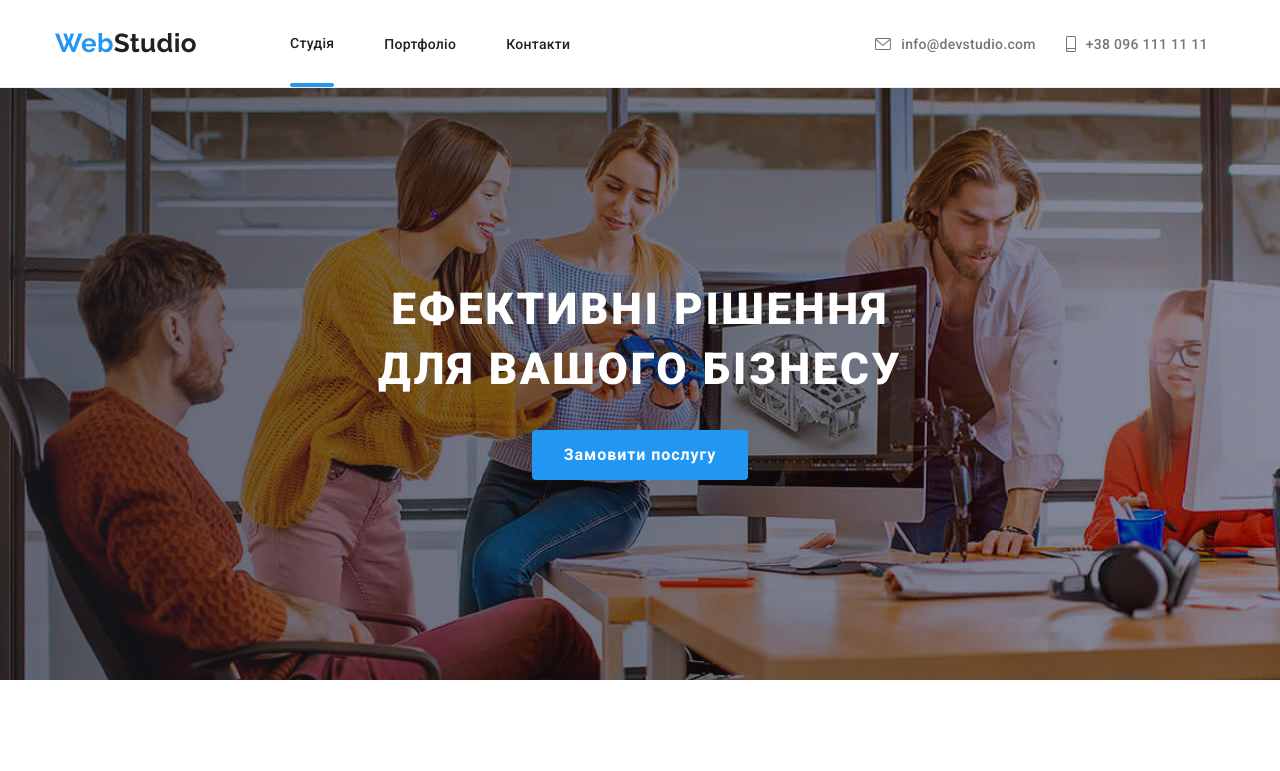
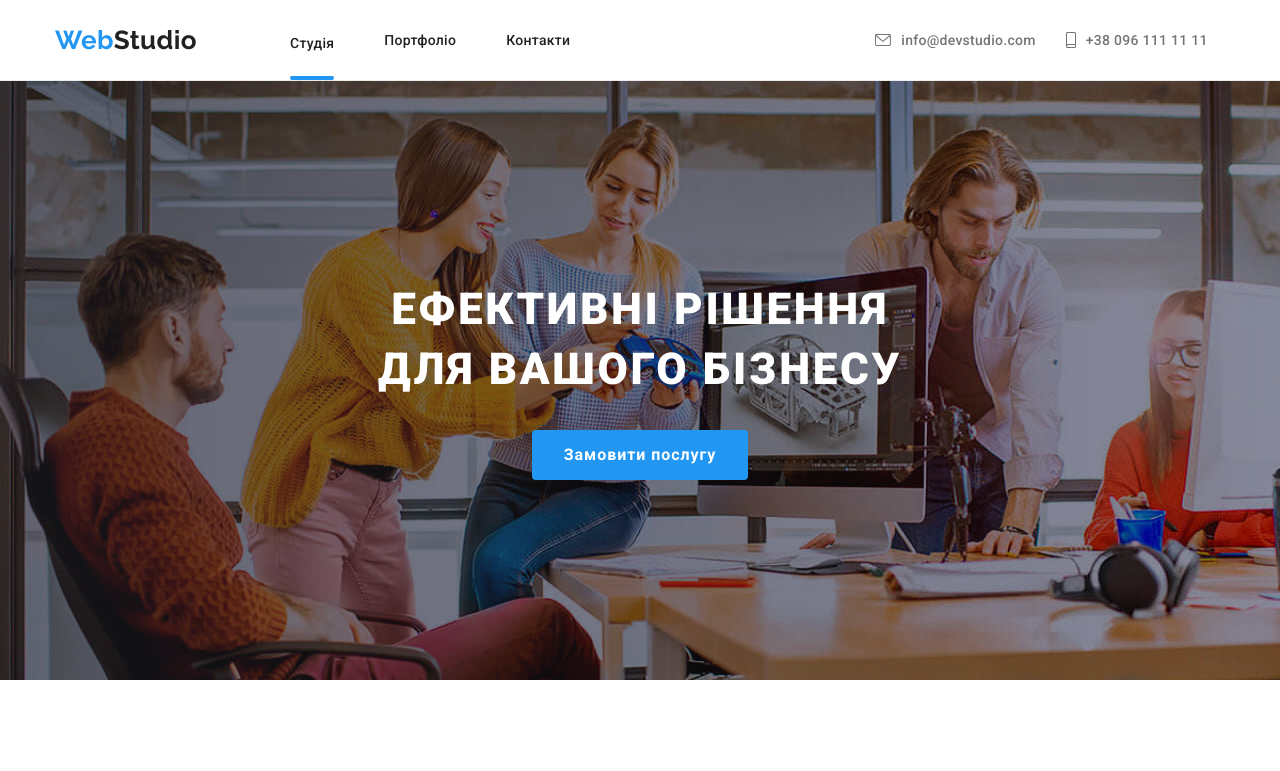
Before and after one commit to sergANTstar/goit-markup-hw-06, a plain HTML site: page index.html in a window 1280 px wide. Shown: the top 771 px of the page. Drawn offline with nearby package versions, Linux system fonts and the light colour scheme.

Commit message:
Update styles.css

```diff
--- a/css/styles.css
+++ b/css/styles.css
@@ -121,8 +121,7 @@ body{
 .site-nav-link-a::after {
     content: '';
 
-
-    margin-top: 32px;
+    margin-top: 25px;
 
     display: block;
     width: 100%;
```
